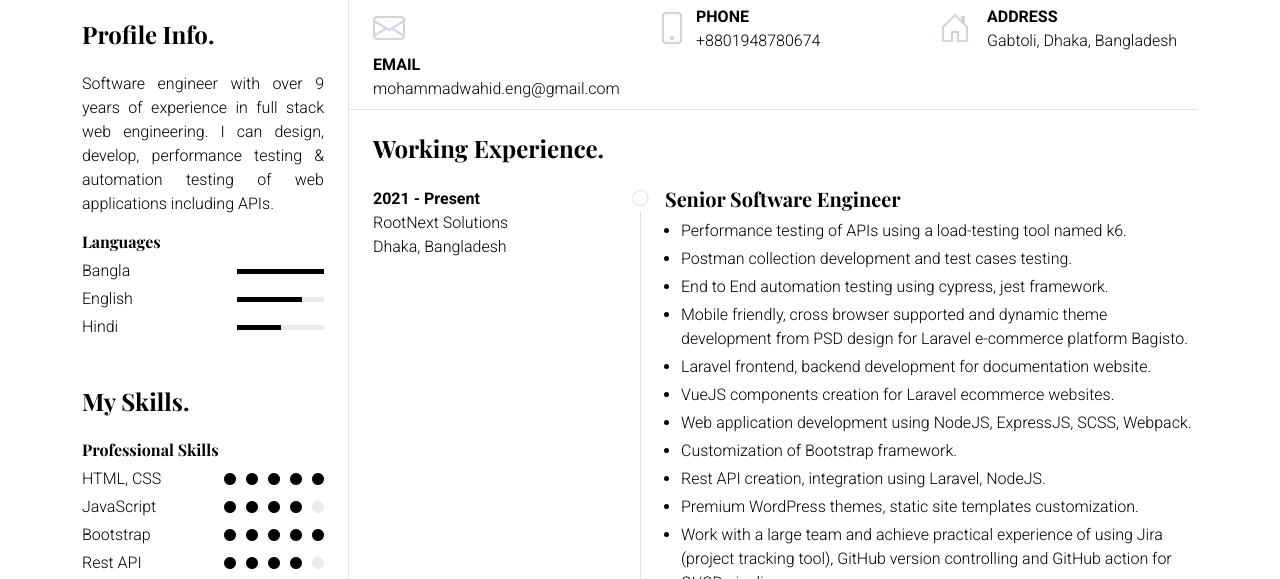
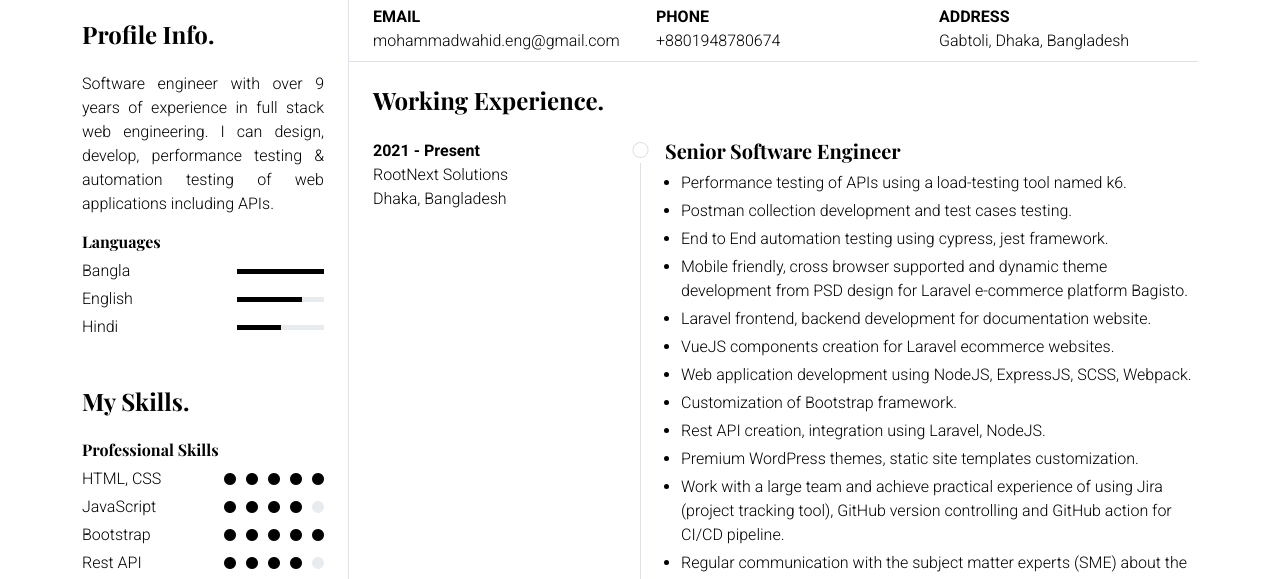
Before and after one commit to mohammadwahid-eng/profile, a plain HTML site: page index.html in a window 1280 px wide. Shown: the part 204-783 px from the top of the page. Drawn offline with nearby package versions, Linux system fonts and the light colour scheme.

Commit message:
Update index.html

```diff
--- a/index.html
+++ b/index.html
@@ -372,37 +372,16 @@
 
 						<div class="row my-2 ps-4">
 							<div class="col">
-								<div class="row gx-3">
-									<div class="col-lg-auto">
-										<i class="bi bi-envelope fs-2 opacity-25"></i>
-									</div>
-									<div class="col">
 								<p class="fw-bold text-uppercase m-0">Email</p>
 								<p class="m-0"><a href="mailto:mohammadwahid.eng@gmail.com" class="text-reset text-decoration-none" target="_blank">mohammadwahid.eng@gmail.com</a></p>
-									</div>
-								</div>
-							</div>
-							<div class="col">
-								<div class="row gx-2">
-									<div class="col-lg-auto">
-										<i class="bi bi-phone fs-2 opacity-25"></i>
 							</div>
 							<div class="col">
 								<p class="fw-bold text-uppercase m-0">Phone</p>
 								<p class="m-0"><a href="tel:+8801948780674" class="text-reset text-decoration-none" target="_blank">+8801948780674</a></p>
 							</div>
-								</div>
-							</div>
-							<div class="col">
-								<div class="row gx-3">
-									<div class="col-lg-auto">
-										<i class="bi bi-house-door fs-2 opacity-25"></i>
-									</div>
 							<div class="col">
 								<p class="fw-bold text-uppercase m-0">Address</p>
 								<p class="m-0"><a href="https://goo.gl/maps/zExVHfFJ3J4eMiNs7" class="text-reset text-decoration-none" target="_blank">Gabtoli, Dhaka, Bangladesh</a></p>
-									</div>
-								</div>
 							</div>
 						</div>
 					</div>
```
Lines whose indentation alone changed are shown as unchanged.
